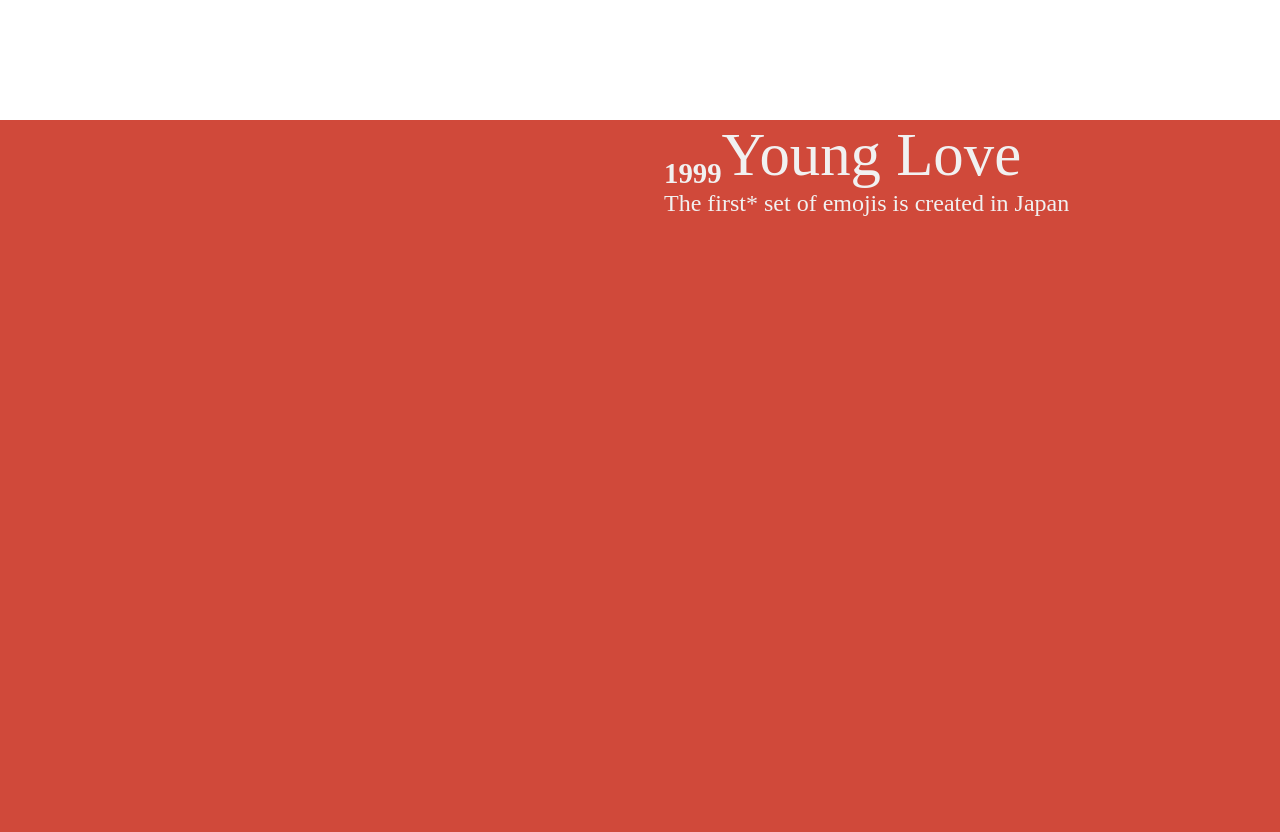
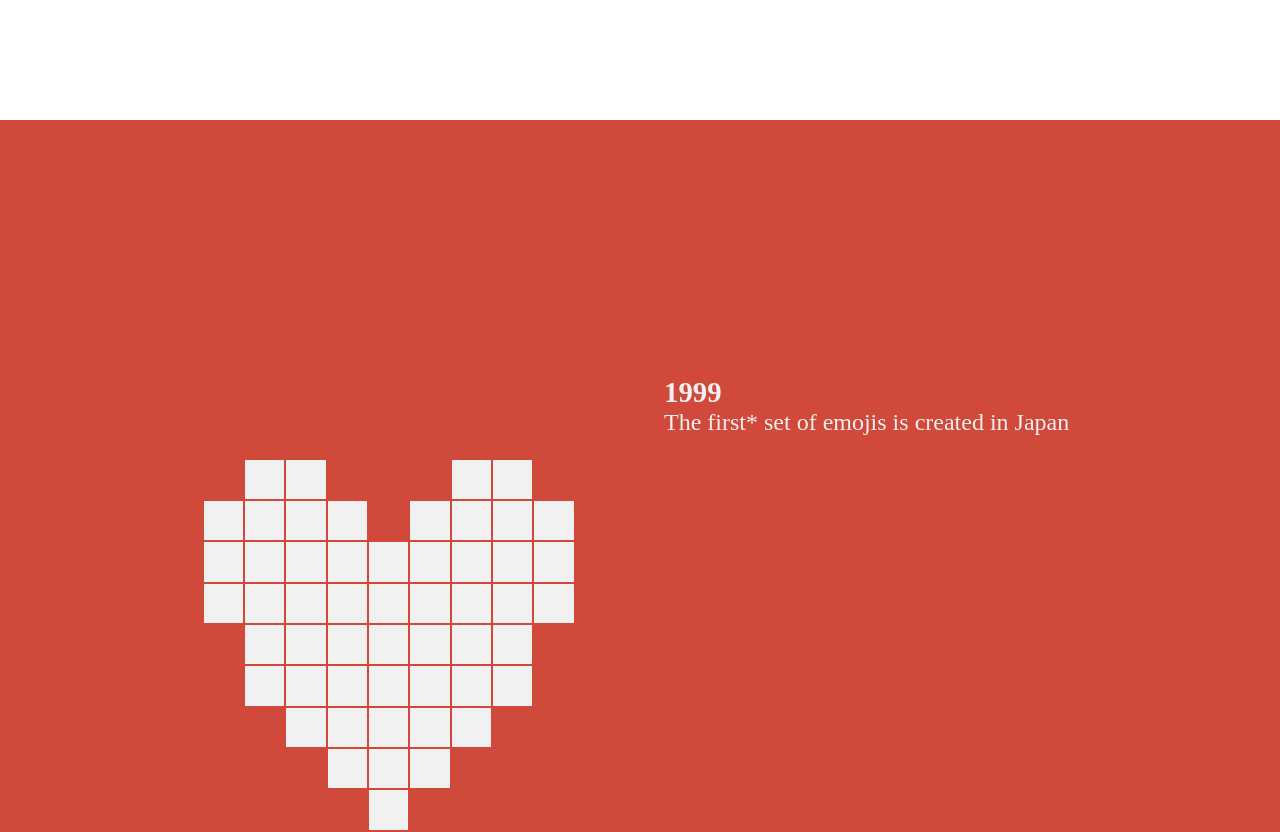
Before and after one commit to divya-mehra/six-emoji-story, a React (Vite) app: page / in a window 1280 px wide. Shown: the part 680-1512 px from the top of the page. Built offline with nearby package versions, Linux system fonts and the light colour scheme; a web font is replaced by a local one.

Commit message:
transitions and grid

```diff
--- a/package.json
+++ b/package.json
@@ -11,7 +11,8 @@
   },
   "dependencies": {
     "react": "^18.2.0",
-    "react-dom": "^18.2.0"
+    "react-dom": "^18.2.0",
+    "react-intersection-observer": "^9.5.3"
   },
   "devDependencies": {
     "@types/react": "^18.2.43",
--- a/src/components/Grid/index.jsx
+++ b/src/components/Grid/index.jsx
@@ -1,9 +1,50 @@
 import "./index.scss"
+import GridRect from "../GridRect";
+import { useInView } from "react-intersection-observer";
+import { useState, useEffect } from "react";
 
-const Grid = ({grid}) => {
+const Grid = ({emojis, grid, currentEmoji, color}) => {
+
+    const [gridInView, setGridInView] = useState(false);
+
+    // check if in view
+    const [ref, inView] = useInView({
+        triggerOnce: true,
+        threshold: 0.5,
+      });
+
+      useEffect(() => {
+        if (inView) {
+          // Parent component is in view, start your logic
+          setGridInView(true)
+
+        }
+      }, [inView]);
+
+
+    // make the grid
+
+    const divArr = [];
+
+    for (let i = 1; i <= 144; i++) {
+        divArr.push({ id: i });
+      }
+
+
     return (
 
-    <div>
+    <div className="grid" ref={ref}>
+        {gridInView && divArr.map((i) => {
+            return(
+                <GridRect
+                key={i.id}
+                id={i.id}
+                currentEmoji={currentEmoji}
+                color={color}
+                grid={grid}
+                />
+            )
+            })}
 
     </div> );
 }
--- a/src/components/Grid/index.scss
+++ b/src/components/Grid/index.scss
@@ -0,0 +1,7 @@
+.grid {
+  display: grid;
+  position: sticky;
+  grid-template-columns: repeat(12, 1fr);
+  grid-template-rows: repeat(12, 1fr);
+
+}
--- a/src/components/GridRect/index.jsx
+++ b/src/components/GridRect/index.jsx
@@ -1,7 +1,31 @@
-import "./index.scss"
+import { useState, useEffect, useRef } from "react";
+import { useInView } from "react-intersection-observer";
+import "./index.scss";
 
-const GridRect = () => {
-    return ( <></> );
-}
+const GridRect = ({ key, id, currentEmoji, color, emojis, grid }) => {
+  let light = "#f1f1f1";
+
+  const [fill, setFill] = useState(null);
+
+  useEffect(() => {
+    if (grid.includes(id)) {
+        let delay = Math.random() * 1000;
+        setInterval(() => {
+            setFill(light);
+        }, delay)
+
+      } else {
+        setFill("transparent")
+      }
+
+
+  }, [])
+
+
+
+  return (
+    <div className="gridRect" style={{ border: `0.5px ${color} solid`, backgroundColor: fill }}></div>
+  );
+};
 
 export default GridRect;
--- a/src/components/GridRect/index.scss
+++ b/src/components/GridRect/index.scss
@@ -0,0 +1,7 @@
+@import '../Layout//base.scss';
+
+.gridRect {
+    aspect-ratio: 1;
+    transition: background-color 0.5s;
+    // background-color: $light;
+  }
--- a/src/components/Section/index.jsx
+++ b/src/components/Section/index.jsx
@@ -13,6 +13,7 @@ const Section = ({
   title,
   year,
   subtitle,
+  sectionTitle,
   id,
   grid,
   color,
@@ -20,21 +21,19 @@ const Section = ({
   // console.log(emojis);
   // console.log(currentEmoji);
 
-  let currentEmojiData = emojis.find((emoji) => emoji.id === currentEmoji);
+  return (
 
-  return (
-    // <Layout title={false}>
-    <div className="section-background" style={{backgroundColor: color}}>
-        <div className=" flex individual-section">
-      <div className="half-column">
-        <Grid emojis={emojis} currentEmoji={currentEmoji} grid={grid}></Grid>
-      </div>
-      <div className="half-column">
-        <SectionHeader title={title} subtitle={subtitle} year={year} />
-      </div>
+    <div className="section-background" style={{ backgroundColor: color }}>
+      <div className="flex individual-section">
+        <div className="half-column">
+          <Grid emojis={emojis} color={color} currentEmoji={currentEmoji} grid={grid}></Grid>
+        </div>
+        <div className="half-column">
+          <SectionHeader title={sectionTitle} subtitle={subtitle} year={year} />
+        </div>
       </div>
     </div>
-    // </Layout>
+
   );
 };
 
--- a/src/components/Section/index.scss
+++ b/src/components/Section/index.scss
@@ -11,4 +11,6 @@
     flex-direction: row;
     justify-content: space-between;
     gap: $base*3;
+// for now
+    padding-top: $base * 16;
 }
--- a/src/components/Text/index.jsx
+++ b/src/components/Text/index.jsx
@@ -1,7 +1,13 @@
-import "./index.scss"
+import "./index.scss";
+import { SectionHeader } from "../Headlines";
 
-const Text = () => {
-    return ( <></> );
-}
+const Text = ({
+
+}) => {
+  return (
+    <>
+    </>
+  );
+};
 
 export default Text;
--- a/src/data/emojiData.jsx
+++ b/src/data/emojiData.jsx
@@ -45,7 +45,7 @@ const emojis = [
       99, 100, 101, 108, 109, 120, 121, 131, 134, 135, 136, 137, 138, 139, 140,
       141, 142,
     ],
-    color: "#79C353",
+    color: "#73AD56",
   },
   {
     id: 3,
```
Also changed, not shown: 1 other file (tests, documents, lock files or other folders).
